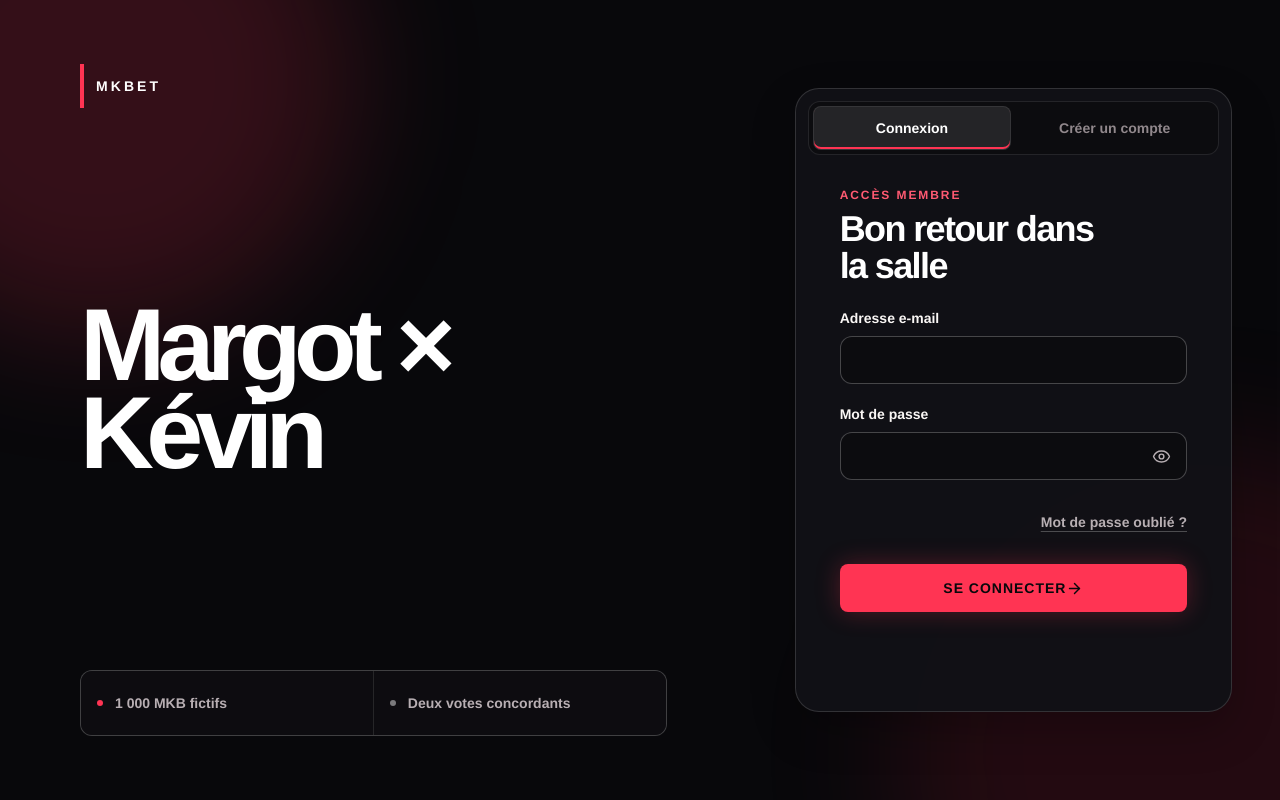
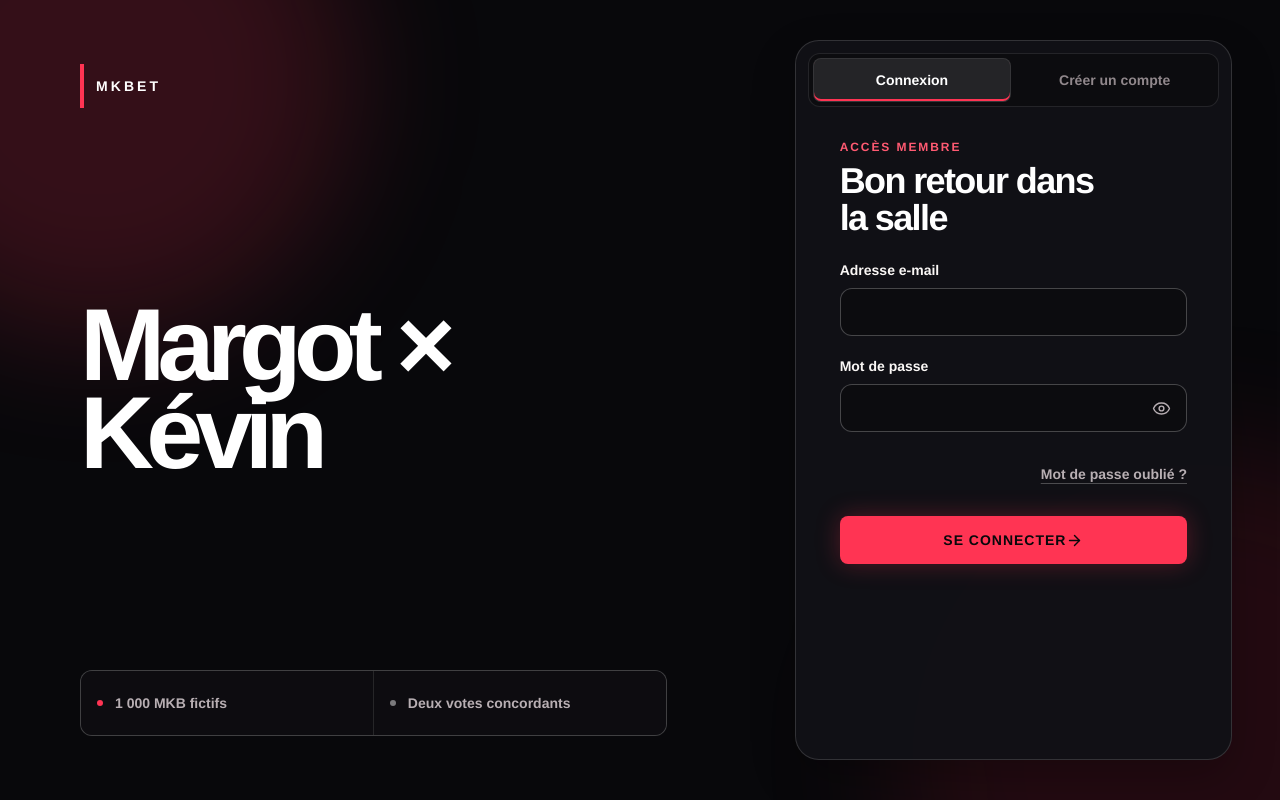
Before and after one commit to hgbe-GH/MKBet, a Next.js app: page /login in a window 1280 px wide. Built offline with nearby package versions, Linux system fonts and the light colour scheme.

Commit message:
fix: preserve auth switcher motion across navigation

```diff
--- /dev/null
+++ b/src/components/auth/auth-mode-switcher.tsx
@@ -0,0 +1,64 @@
+"use client";
+
+import Link from "next/link";
+import { useState } from "react";
+
+import { cn } from "@/lib/utils";
+
+export type AuthMode = "login" | "register";
+
+function modeHref(mode: AuthMode, next: string): string {
+  const modeQuery = mode === "register" ? "mode=register&" : "";
+  return `/login?${modeQuery}next=${encodeURIComponent(next)}`;
+}
+
+export function AuthModeSwitcher({
+  mode,
+  next,
+}: {
+  mode: AuthMode;
+  next: string;
+}) {
+  const [selection, setSelection] = useState({
+    activeMode: mode,
+    serverMode: mode,
+  });
+  if (selection.serverMode !== mode) {
+    setSelection({ activeMode: mode, serverMode: mode });
+  }
+  const activeMode =
+    selection.serverMode === mode ? selection.activeMode : mode;
+
+  return (
+    <nav
+      aria-label="Choisir le mode d’accès"
+      className="relative grid grid-cols-2 gap-1 rounded-xl border border-white/10 bg-black/25 p-1"
+      data-auth-mode={activeMode}
+    >
+      <span aria-hidden="true" className="mk-auth-mode-indicator" />
+      {(["login", "register"] as const).map((itemMode) => {
+        const isActive = itemMode === activeMode;
+        const label = itemMode === "login" ? "Connexion" : "Créer un compte";
+
+        return (
+          <Link
+            aria-current={isActive ? "page" : undefined}
+            className={cn(
+              "mk-auth-mode relative z-10 inline-flex min-h-11 items-center justify-center rounded-lg px-3 text-sm font-black",
+              isActive
+                ? "text-white"
+                : "text-[var(--text-muted)] hover:bg-white/6 hover:text-white",
+            )}
+            href={modeHref(itemMode, next)}
+            key={itemMode}
+            onClick={() =>
+              setSelection({ activeMode: itemMode, serverMode: mode })
+            }
+          >
+            {label}
+          </Link>
+        );
+      })}
+    </nav>
+  );
+}
--- a/src/components/auth/auth-shell.tsx
+++ b/src/components/auth/auth-shell.tsx
@@ -2,6 +2,7 @@ import Link from "next/link";
 import type { ReactNode } from "react";
 
 import { sanitizeInternalRedirectPath } from "@/application/auth";
+import { AuthModeSwitcher } from "@/components/auth/auth-mode-switcher";
 import { GlassSurface } from "@/components/ui/glass-surface";
 import { cn } from "@/lib/utils";
 
@@ -10,11 +11,6 @@ interface AuthShellProps {
   mode?: "login" | "register";
   next?: string;
   showModeNavigation?: boolean;
-}
-
-function modeHref(mode: "login" | "register", next: string): string {
-  const modeQuery = mode === "register" ? "mode=register&" : "";
-  return `/login?${modeQuery}next=${encodeURIComponent(next)}`;
 }
 
 export function AuthShell({
@@ -84,34 +80,7 @@ export function AuthShell({
             variant="opaque"
           >
             {showModeNavigation ? (
-              <nav
-                aria-label="Choisir le mode d’accès"
-                className="relative grid grid-cols-2 gap-1 rounded-xl border border-white/10 bg-black/25 p-1"
-                data-auth-mode={mode}
-              >
-                <span aria-hidden="true" className="mk-auth-mode-indicator" />
-                {(["login", "register"] as const).map((itemMode) => {
-                  const isActive = itemMode === mode;
-                  const label =
-                    itemMode === "login" ? "Connexion" : "Créer un compte";
-
-                  return (
-                    <Link
-                      aria-current={isActive ? "page" : undefined}
-                      className={cn(
-                        "mk-auth-mode relative z-10 inline-flex min-h-11 items-center justify-center rounded-lg px-3 text-sm font-black",
-                        isActive
-                          ? "text-white"
-                          : "text-[var(--text-muted)] hover:bg-white/6 hover:text-white",
-                      )}
-                      href={modeHref(itemMode, safeNext)}
-                      key={itemMode}
-                    >
-                      {label}
-                    </Link>
-                  );
-                })}
-              </nav>
+              <AuthModeSwitcher mode={mode} next={safeNext} />
             ) : null}
 
             <div
--- a/src/styles/globals.css
+++ b/src/styles/globals.css
@@ -352,13 +352,7 @@ a {
 }
 
 .mk-auth-mode-content {
-  min-block-size: 39rem;
-}
-
-@media (min-width: 640px) {
-  .mk-auth-mode-content {
-    min-block-size: 34rem;
-  }
+  min-block-size: 40rem;
 }
 
 @keyframes mk-auth-content {
```
Also changed, not shown: 3 other files (tests, documents, lock files or other folders).
